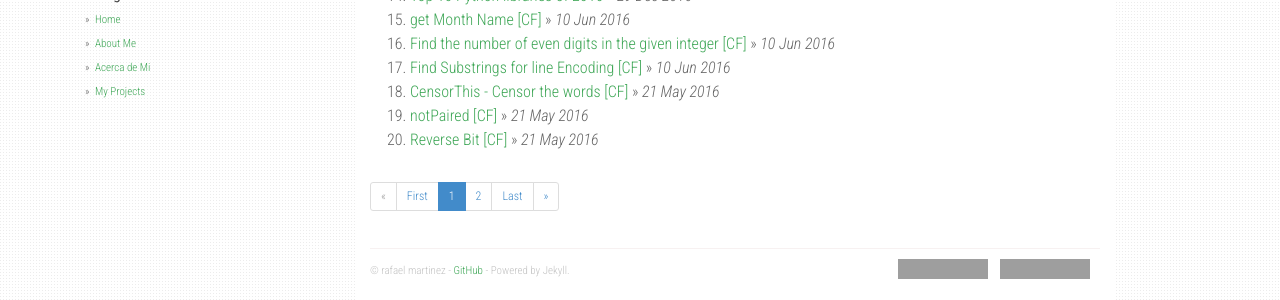
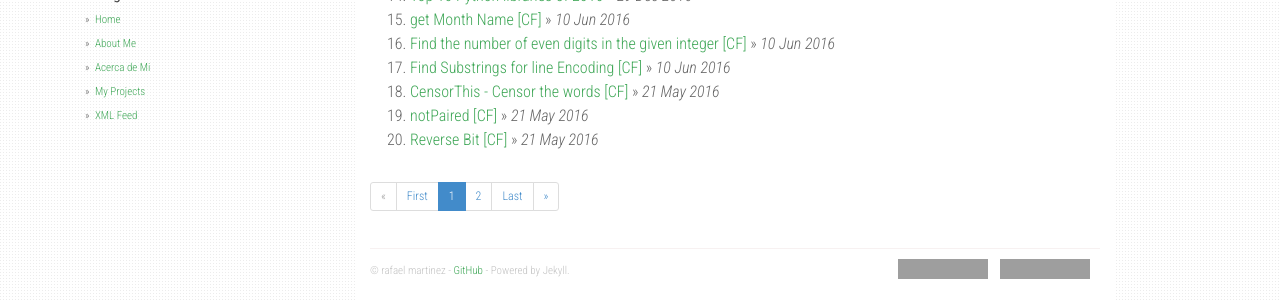
Before and after one commit to rafael1138/rafael1138.github.io, a Jekyll site: the page built from index.html, in a window 1280 px wide. Shown: the part 418-718 px from the top of the page. Built offline with Jekyll 4.4.1, drawn with Linux system fonts in a browser that asks for light colours; nearby versions of some CDN libraries; the list of posts is cut into pages by our own code; grey boxes are pictures that could not be loaded.

Commit message:
Update _config.yml

```diff
--- a/_config.yml
+++ b/_config.yml
@@ -37,6 +37,8 @@ urls:
       url: /acerca/
     - text: My Projects
       url: /projects/
+    - text: XML Feed
+      url: /feed.xml
 
 url: "https://rafael1138.github.io"
 baseurl: ""
```
